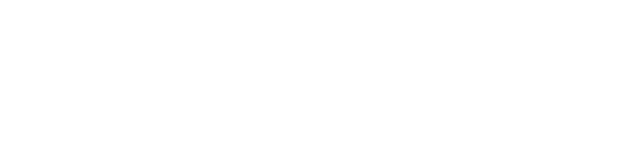
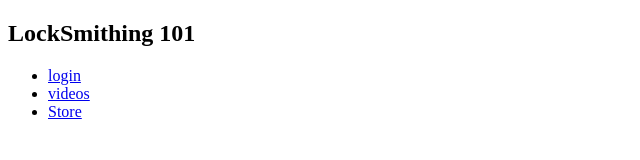
Before and after one commit to juhuyoon/Project1, a plain HTML site: page index.html in a window 1280 px wide. Shown: the whole page, without its empty margins (0-640 px from the left). Drawn offline with Linux system fonts and the light colour scheme.

Commit message:
added crude navbar

```diff
--- a/index.html
+++ b/index.html
@@ -7,6 +7,14 @@
     <title>Document</title>
 </head>
 <body>
+    <nav>
+        <h1>LockSmithing 101</h1>
+       <ul>
+        <li><a href="#login">login</a></li>
+        <li><a href="#videos">videos</a></li>
+        <li><a href="#store">Store</a></li>
+       </ul>
+    </nav>
 
 </body>
 </html>
```
